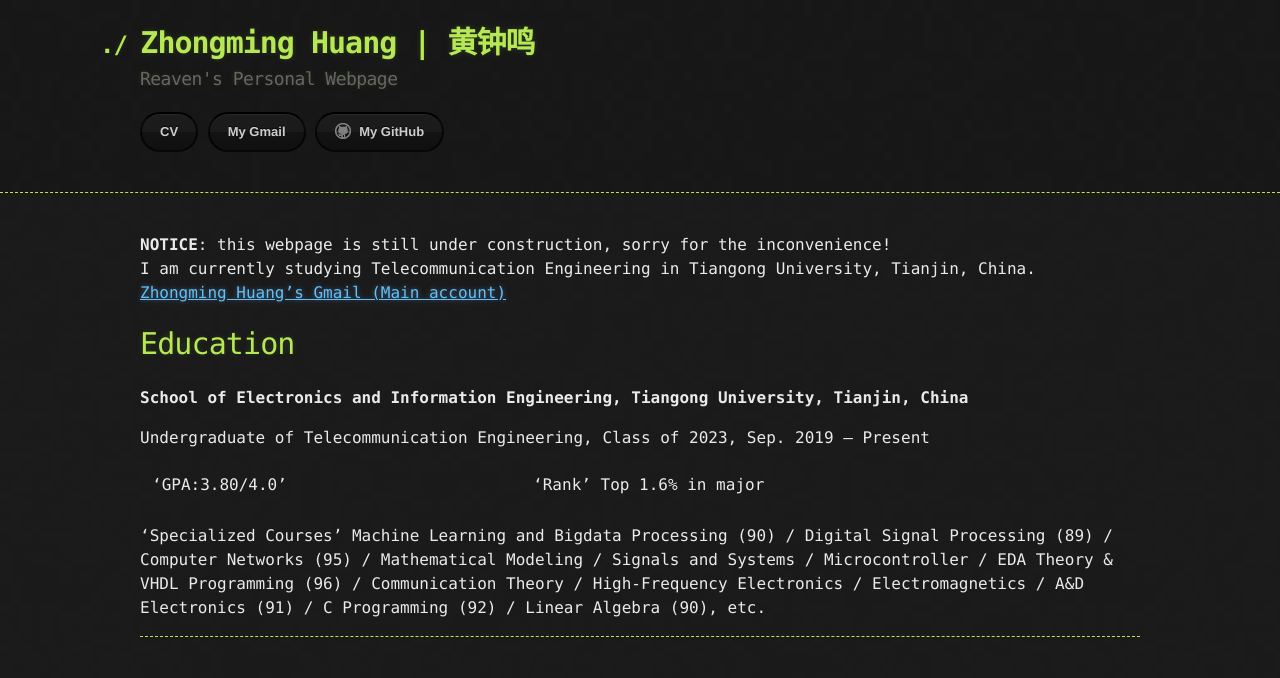
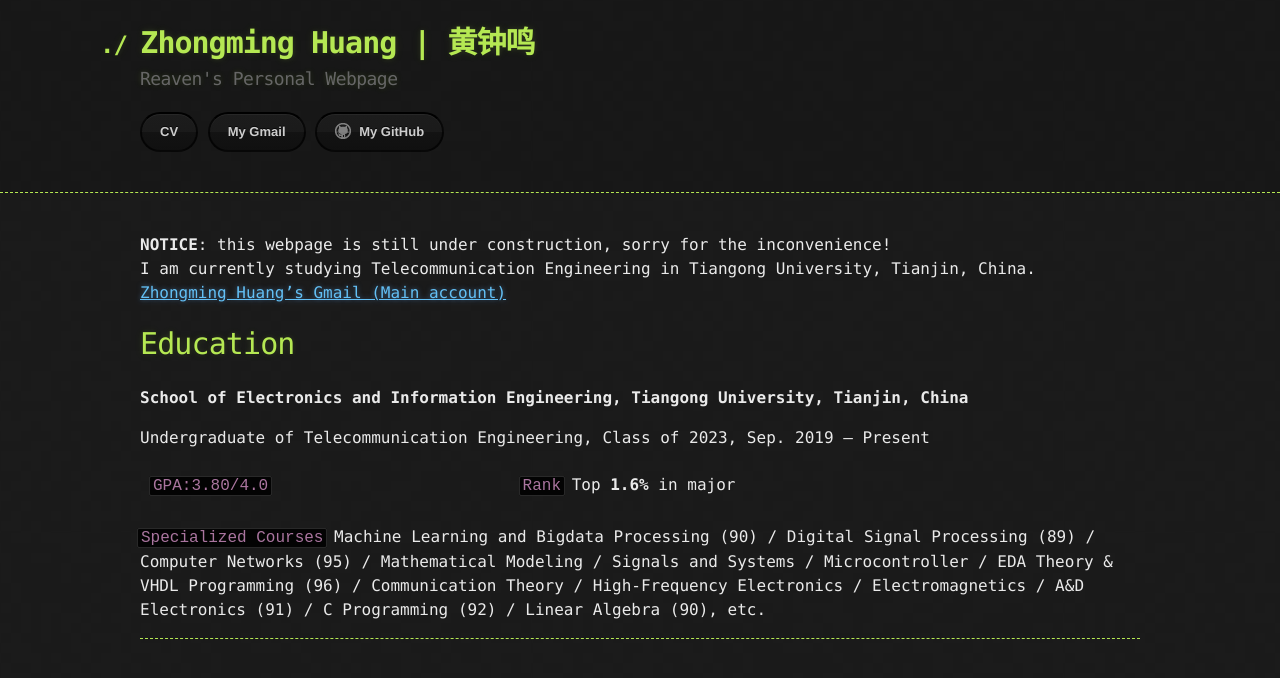
Before and after one commit to ReavenH/ReavenH.github.io, a Jekyll site: the page built from index.md, in a window 1280 px wide. Shown: the top 678 px of the page. Built offline with Jekyll 4.4.1, drawn with Linux system fonts in a browser that asks for light colours.

Commit message:
update mainpage

```diff
--- a/index.md
+++ b/index.md
@@ -11,8 +11,8 @@ I am currently studying Telecommunication Engineering in Tiangong University, Ti
 
 Undergraduate of Telecommunication Engineering, Class of 2023, Sep. 2019 — Present
 
-'GPA:3.80/4.0' | 'Rank' Top 1.6% in major
+`GPA:3.80/4.0` | `Rank` Top **1.6%** in major
 
-'Specialized Courses' Machine Learning and Bigdata Processing (90) / Digital Signal Processing (89) / Computer Networks (95) / Mathematical Modeling / Signals and Systems / Microcontroller / EDA Theory & VHDL Programming (96) / Communication Theory / High-Frequency Electronics / Electromagnetics / A&D Electronics (91) / C Programming (92) / Linear Algebra (90), etc.
+`Specialized Courses` Machine Learning and Bigdata Processing (90) / Digital Signal Processing (89) / Computer Networks (95) / Mathematical Modeling / Signals and Systems / Microcontroller / EDA Theory & VHDL Programming (96) / Communication Theory / High-Frequency Electronics / Electromagnetics / A&D Electronics (91) / C Programming (92) / Linear Algebra (90), etc.
 
 -----
```
